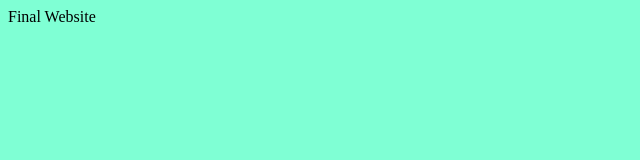
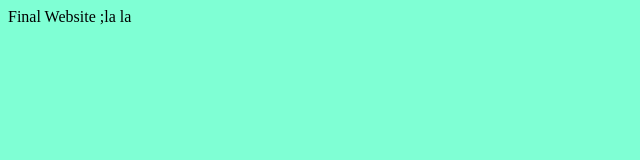
Before and after one commit to Dyln-1/coursework-website, a plain HTML site: page Index.html in a window 1280 px wide. Shown: the full height of the page, 0-640 px from the left. Drawn offline with Linux system fonts and the light colour scheme.

Commit message:
Update Index.html

```diff
--- a/Index.html
+++ b/Index.html
@@ -7,6 +7,6 @@
     <link rel="stylesheet" href="css/styles.css">
 </head>
 <body>
-    Final Website
+    Final Website ;la la
 </body>
 </html>
```
